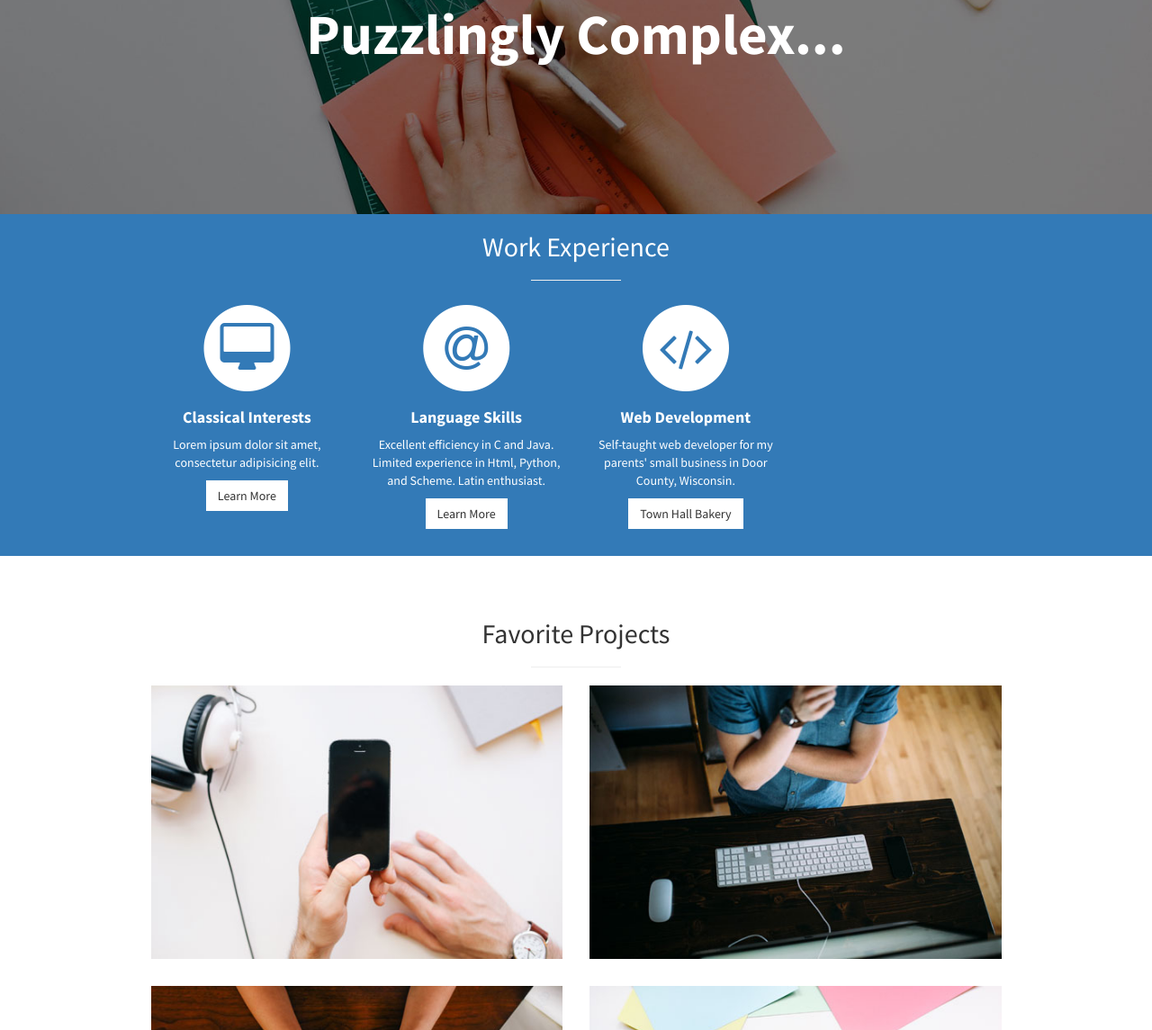
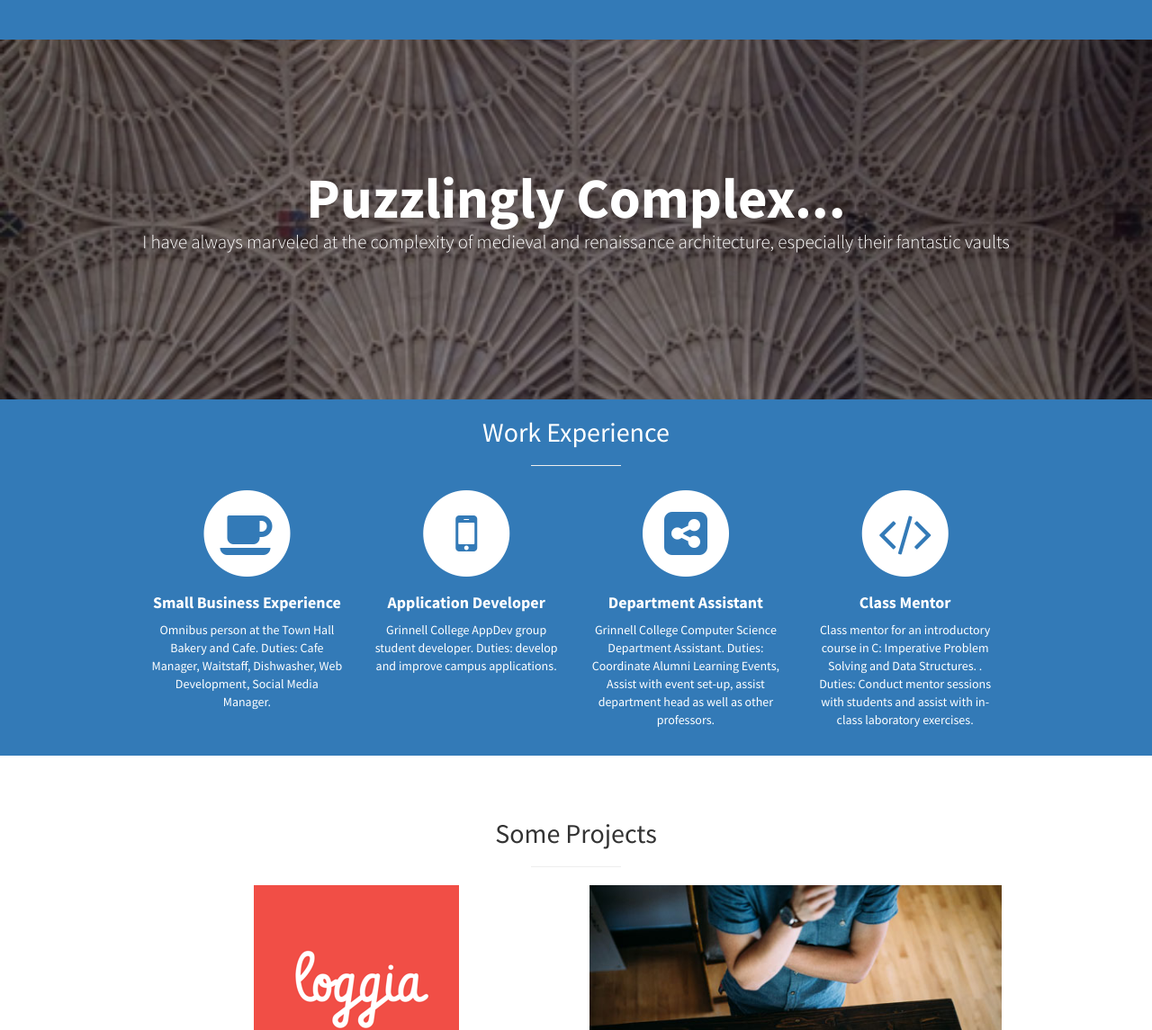
Before and after one commit to Rjervis3/Personal_Website, a website: page index.html in a window 1280 px wide. Shown: the part 1655-2800 px from the top of the page at 90% size. Drawn offline with Linux system fonts and the light colour scheme.

Commit message:
Updated text

```diff
--- a/css/stylish-portfolio.css
+++ b/css/stylish-portfolio.css
@@ -185,7 +185,7 @@ hr.small {
     width: 100%;
     height: 400px;
     color: #fff;
-    background: url(../img/callout.jpg) no-repeat center center scroll;
+    background: url(../img/puzzle1.jpg) no-repeat center center scroll;
     -webkit-background-size: cover;
     -moz-background-size: cover;
     background-size: cover;
--- a/index.html
+++ b/index.html
@@ -63,7 +63,7 @@
             <h1>Welcome to Renaissance Coding!</h1>
             <h3></h3>
             <br>
-            <!--<a href="#about" class="btn btn-dark btn-lg">Find Out More</a> -->
+            <a href="#about" class="btn btn-dark btn-lg">Find Out More</a>
         </div>
     </header>
 
@@ -73,7 +73,13 @@
             <div class="row">
                 <div class="col-lg-12 text-center">
                     <h2>Shiny code with strong architecture and old logic </h2>
-                    <p class="lead"></p>
+                    <p class="lead">Hello and welcome to my personal website!
+                        <br>My name is Renn Jervis, and I am a senior at Grinnell College.
+                        <br>I am--joyfully--a Computer Science major interested in software and
+                        web development.<br>My other main interest is medieval architecture.</p>
+                        <p class="lead"> I am originally from cheezy Wisconsin, and live on the beach of
+                            Great Lake Michigan. I love to solve problems and puzzles,
+                            eat good food, and write beautiful code.</p>
                 </div>
             </div>
             <!-- /.row -->
@@ -139,10 +145,9 @@
                                 <i class="fa fa-heart fa-stack-1x text-primary"></i>
                             </span>
                                 <h4>
-                                    <strong>Classical Viewpoints</strong>
+                                    <strong>Tools</strong>
                                 </h4>
-                                <p>I'll admit I love books more than computers. I truly enjoy
-                                    the classics, especially Medieval, Rennaissance, a</p>
+                                <p>Eclipse, Xcode, Sketch, DrRacket.</p>
                                 <a href="#" class="btn btn-light">Learn More</a>
                             </div>
                         </div>
@@ -158,6 +163,8 @@
 <aside class="callout">
         <div class="text-vertical-center">
             <h1>Puzzlingly Complex...</h1>
+            <p class="lead">I have always marveled at the complexity of medieval and renaissance architecture, especially
+                their fantastic vaults</p>
         </div>
     </aside>
 <!-- Work -->
@@ -172,27 +179,45 @@
                          <div class="service-item">
                                 <span class="fa-stack fa-4x">
                                 <i class="fa fa-circle fa-stack-2x"></i>
-                                <i class="fa fa-desktop fa-stack-1x text-primary"></i>
+                                <i class="fa fa-coffee fa-stack-1x text-primary"></i>
                             </span>
                                 <h4>
-                                    <strong>Classical Interests</strong>
+                                    <strong>Small Business Experience</strong>
                                 </h4>
-                                <p>Lorem ipsum dolor sit amet, consectetur adipisicing elit.</p>
-                                <a href="#" class="btn btn-light">Learn More</a>
+                                <p>Omnibus person at the Town Hall Bakery and Cafe. Duties:
+                                    Cafe Manager, Waitstaff, Dishwasher, Web Development,
+                                    Social Media Manager.</p>
+                                <!--<a href="#" class="btn btn-light">Learn More</a>-->
                          </div>
                      </div>
                          <div class="col-md-3 col-sm-6">
                             <div class="service-item">
                                 <span class="fa-stack fa-4x">
                                 <i class="fa fa-circle fa-stack-2x"></i>
-                                <i class="fa fa-at fa-stack-1x text-primary"></i>
+                                 <i class="fa fa-mobile fa-stack-1x text-primary"></i>
                             </span>
                                 <h4>
-                                    <strong>Language Skills</strong>
+                                    <strong>Application Developer</strong>
                                 </h4>
-                                <p>Excellent efficiency in C and Java. Limited experience in Html, Python, and Scheme. Latin enthusiast. </p>
-                                <a href="#" class="btn btn-light">Learn More</a>
+                                <p> Grinnell College AppDev group student developer. Duties:
+                                    develop and improve campus applications. </p>
+                                <!--<a href="#" class="btn btn-light">Learn More</a>-->
                             </div>
+                        </div>
+
+                            <div class="col-md-3 col-sm-6">
+                            <div class="service-item">
+                                <span class="fa-stack fa-4x">
+                                <i class="fa fa-circle fa-stack-2x"></i>
+                                <i class="fa fa-share-alt-square fa-stack-1x text-primary"></i>
+                            </span>
+                                <h4>
+                                    <strong>Department Assistant</strong>
+                                </h4>
+                                <p> Grinnell College Computer Science Department Assistant.
+                                Duties: Coordinate Alumni Learning Events, Assist with event
+                                set-up, assist department head as well as other professors. </p>
+                                 </div>
                         </div>
                         <div class="col-md-3 col-sm-6">
                             <div class="service-item">
@@ -201,11 +226,15 @@
                                 <i class="fa fa-code fa-stack-1x text-primary"></i>
                             </span>
                                 <h4>
-                                    <strong>Web Development</strong>
+                                    <strong>Class Mentor</strong>
                                 </h4>
-                                <p>Self-taught web developer for my parents' small business in Door County,
-                                    Wisconsin.</p>
-                                <a href="http://www.townhallbakery.com" class="btn btn-light">Town Hall Bakery</a>
+                                <p>Class mentor for an introductory course in C: Imperative Problem Solving
+                                    and Data Structures.
+                                    . Duties: Conduct
+                                   mentor
+                                    sessions with students and assist with in-class laboratory
+                                    exercises. </p>
+
                             </div>
                         </div>
                      </div>
@@ -228,20 +257,26 @@
         <div class="container">
             <div class="row">
                 <div class="col-lg-10 col-lg-offset-1 text-center">
-                    <h2>Favorite Projects</h2>
+                    <h2>Some Projects</h2>
                     <hr class="small">
                     <div class="row">
                         <div class="col-md-6">
                             <div class="portfolio-item">
-                                <a href="#">
-                                    <img class="img-portfolio img-responsive" src="img/portfolio-1.jpg">
-                                </a>
+                                <p href="#loggia">
+                                    <img class="img-portfolio img-responsive" src="img/loggia.png">
+                                    <p> A small group project, for which I am currently working creating a working
+                                        iOS version with
+                                        objective C. It is an events app designed to encourage people to make new connections
+                                        and stay informmed about the multitude of events happening on campus.
+                                        <a href="https://play.google.com/store/apps/details?id=com.loggia&hl=en">Loggia on Google Play</a> </p>
+                                </p>
                             </div>
                         </div>
                         <div class="col-md-6">
                             <div class="portfolio-item">
                                 <a href="#">
                                     <img class="img-portfolio img-responsive" src="img/portfolio-2.jpg">
+                                    <p>Coming Soon</p>
                                 </a>
                             </div>
                         </div>
@@ -249,6 +284,7 @@
                             <div class="portfolio-item">
                                 <a href="#">
                                     <img class="img-portfolio img-responsive" src="img/portfolio-3.jpg">
+                                    <p>Coming Soon</p>
                                 </a>
                             </div>
                         </div>
@@ -256,6 +292,7 @@
                             <div class="portfolio-item">
                                 <a href="#">
                                     <img class="img-portfolio img-responsive" src="img/portfolio-4.jpg">
+                                    <p>Coming Soon</p>
                                 </a>
                             </div>
                         </div>
@@ -308,6 +345,7 @@
                     </ul>
                     <hr class="small">
                     <p class="text-muted">Copyright &copy; RenaissanceCoding 2015</p>
+                    <p class="text-muted">This website is under construction! Please excuse my *html* dust</p>
                 </div>
             </div>
         </div>
```
Also changed, not shown: img/loggia.png (added), img/puzzle.jpg (added), img/puzzle1.jpg (added), 1 other file.
